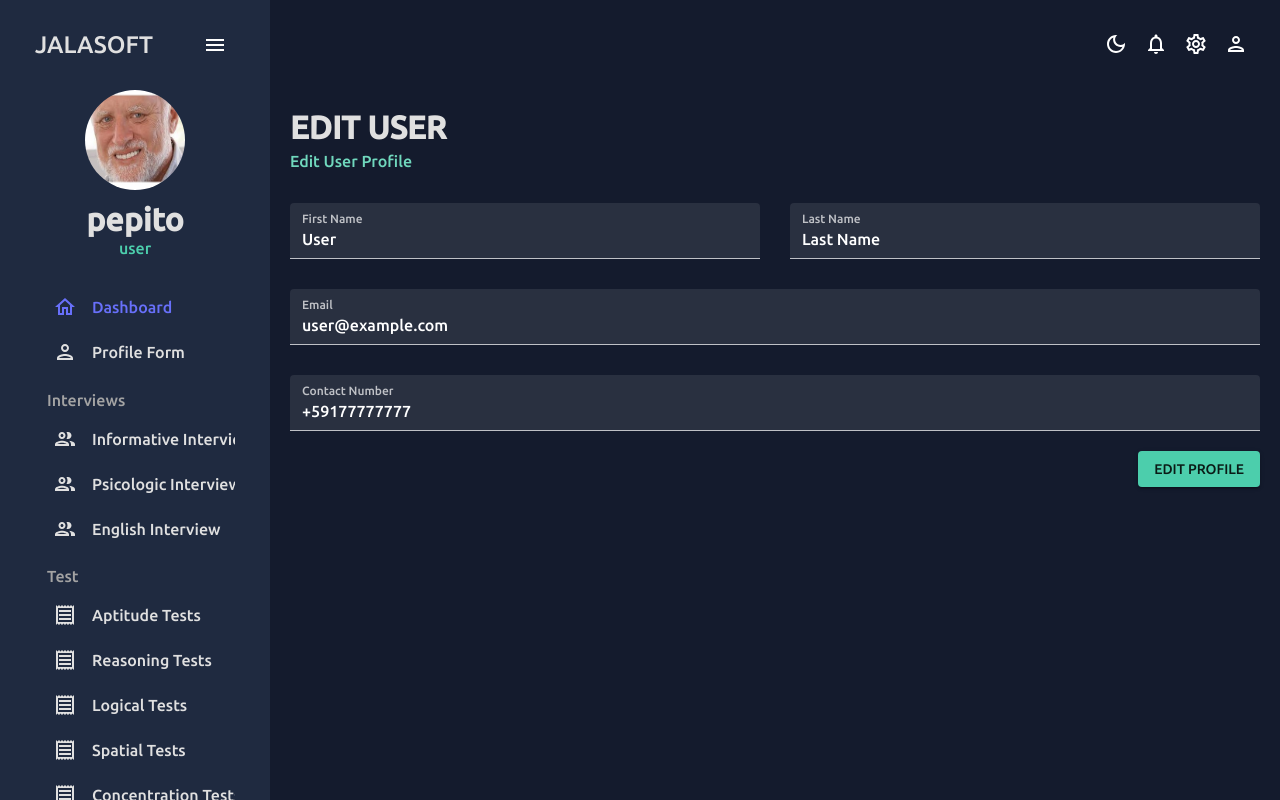
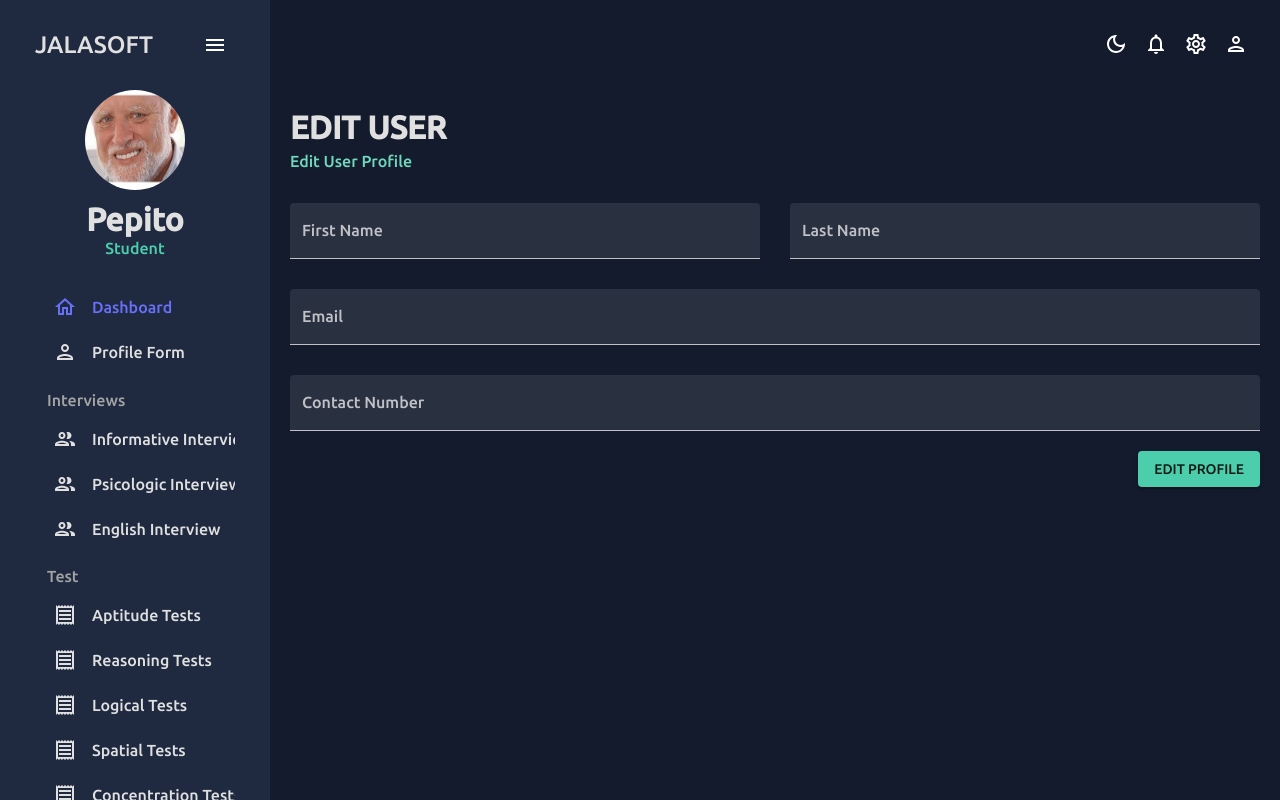
Before and after one commit to jpsandovaln/AT20_ADMISSION_SERVICE, a React (Create React App) app in the folder dashboard/: page /profile-form in a window 1280 px wide. Built offline with nearby package versions, Linux system fonts and the light colour scheme.

Commit message:
Adding the same struture of code to the index of dashboard.jxs

```diff
--- a/dashboard/src/App.js
+++ b/dashboard/src/App.js
@@ -13,6 +13,7 @@ import ConcentrationTest from "./scenes/test_sector/concentration";
 import LogicalTest from "./scenes/test_sector/logical";
 import ReasoningTest from "./scenes/test_sector/reasoning";
 import SpatialTest from "./scenes/test_sector/spatial";
+import initialValues from "./scenes/profileform";
 
 
 function App() {
@@ -22,7 +23,7 @@ function App() {
       <ThemeProvider theme={theme}>
         <CssBaseline/>
         <div className="app">
-          <Sidebar />
+          <Sidebar initialValues={initialValues} />
           <main className="content">
             <Topbar/>
               <Routes>
--- a/dashboard/src/scenes/dashboard/index.jsx
+++ b/dashboard/src/scenes/dashboard/index.jsx
@@ -1,5 +1,12 @@
+import {Box } from "@mui/material";
+import Header from "../../components/header";
+
 const Dashboard = () => {
-    return <div>Dashboard</div>
+    return (
+        <Box m="20px">
+          <Header title="DASHBOARD" subtitle="Dashboard" />
+        </Box>
+      );
 }
 
 
--- a/dashboard/src/scenes/global/Sidebar.jsx
+++ b/dashboard/src/scenes/global/Sidebar.jsx
@@ -11,7 +11,6 @@ import PersonOutlinedIcon from "@mui/icons-material/PersonOutlined";
 import HelpOutlineOutlinedIcon from "@mui/icons-material/HelpOutlineOutlined";
 import MenuOutlinedIcon from "@mui/icons-material/MenuOutlined";
 import BugReportIcon from '@mui/icons-material/BugReport';
-//import initialValues from "../profileform";
 
 const Item = ({ title, to, icon, selected, setSelected }) => {
   const theme = useTheme();
@@ -33,7 +32,7 @@ const Item = ({ title, to, icon, selected, setSelected }) => {
 
 
 
-const Sidebar = () => {
+const Sidebar = ({ initialValues }) => {
   const theme = useTheme();
   const colors = tokens(theme.palette.mode);
   const [isCollapsed, setIsCollapsed] = useState(false);
@@ -107,10 +106,12 @@ const Sidebar = () => {
                   fontWeight="bold"
                   sx={{ m: "10px 0 0 0" }}
                 >
-                  pepito
+                  {initialValues.firstName}
+                  Pepito
                 </Typography>
                 <Typography variant="h5" color={colors.greenAccent[500]}>
-                 user
+                {initialValues.rol}
+                Student
                 </Typography>
               </Box>
             </Box>
--- a/dashboard/src/scenes/profileform/index.jsx
+++ b/dashboard/src/scenes/profileform/index.jsx
@@ -4,11 +4,12 @@ import * as yup from "yup";
 import useMediaQuery from "@mui/material/useMediaQuery";
 import Header from "../../components/header";
 
-const initialValues = {
-    firstName: "User",
-    lastName: "Last Name",
-    email: "user@example.com",
-    contact: "+59177777777"
+export const initialValues = {
+    firstName: "",
+    lastName: "",
+    email: "",
+    contact: "",
+    rol: ""
 }
 
 const phoneRegExp = /^((\+[1-9]{1,4}[ -]?)|(\([0-9]{2,3}\)[ -]?)|([0-9]{2,4})[ -]?)*?[0-9]{3,4}[ -]?[0-9]{3,4}$/;
```
